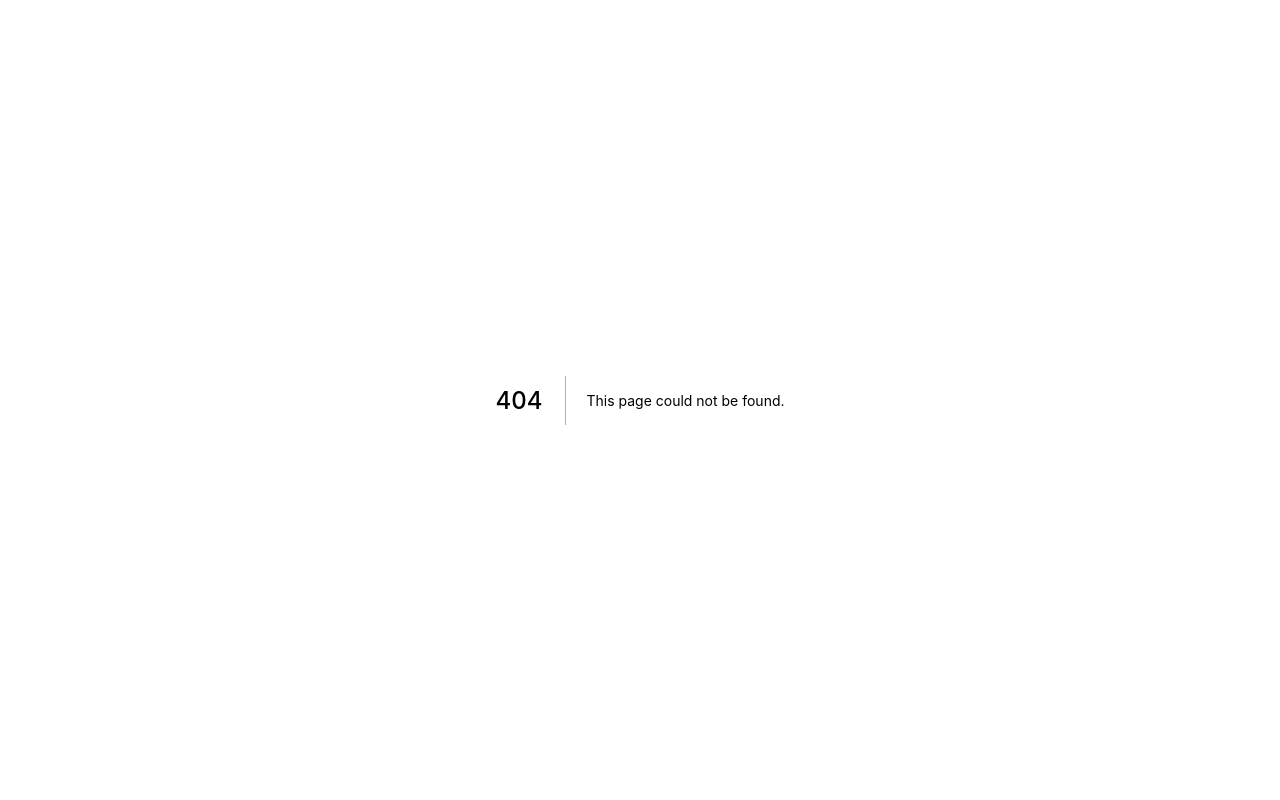
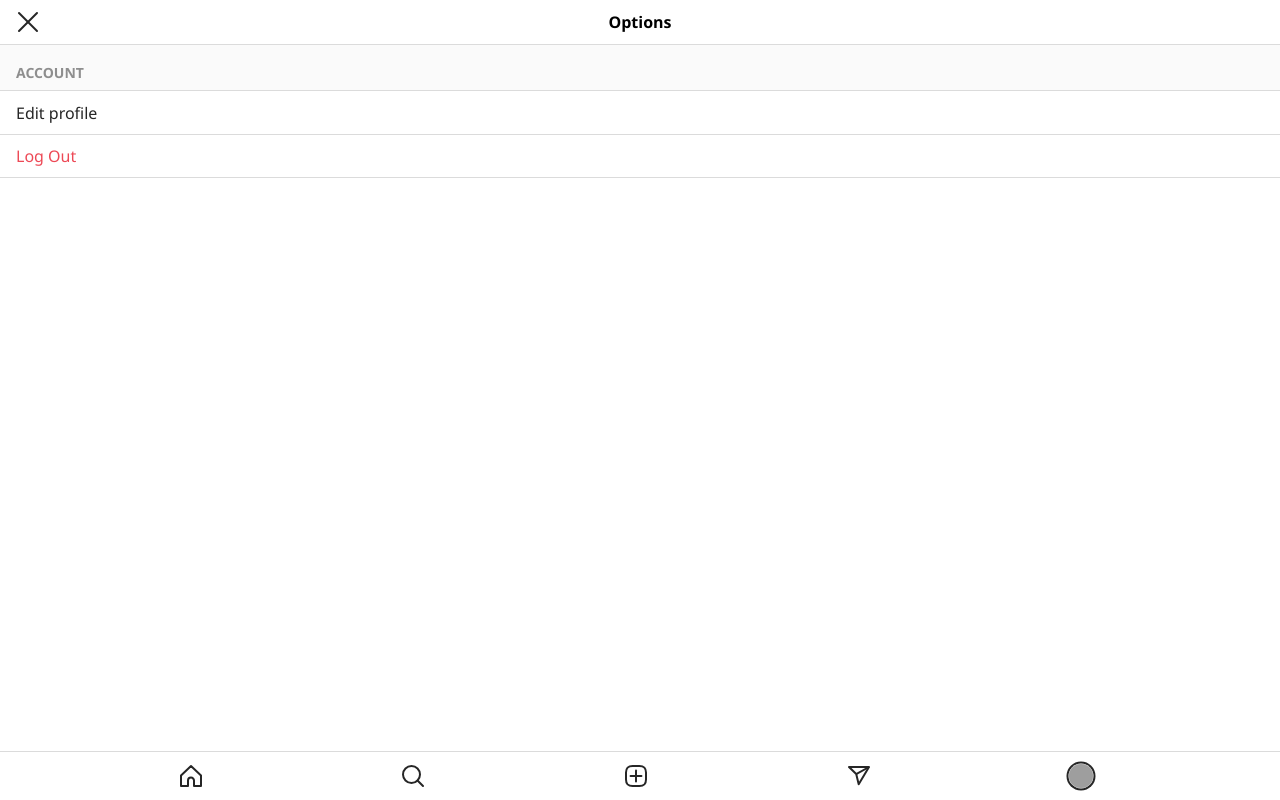
Before and after one commit to lvquang0507/Next-Instagem, a Next.js app: page /1/options in a window 1280 px wide. Before the commit this address had no page. Built offline with nearby package versions, Linux system fonts and the light colour scheme; grey boxes are pictures that could not be loaded.

Commit message:
add profile & option

```diff
--- /dev/null
+++ b/components/Profile/Profile.tsx
@@ -0,0 +1,80 @@
+import Image from "next/image";
+import React from "react";
+import Post from "@public/images/Post/post.svg";
+import Feed from "@public/images/Feed/feed.svg";
+import Saved from "@public/images/Saved/saved.svg";
+import Tagged from "@public/images/Tagged/tagged.svg";
+import NoPost from "./NoPost";
+import SavedPost from "./SavedPost";
+
+type Props = {};
+
+const Profile = (props: Props) => {
+    return (
+        <div className="absolute top-[44px] pt-4 max-h-[calc(100vh-93px)] overflow-y-scroll">
+            <header className="flex flex-row mx-4 mb-[24px]">
+                <div className=" flex !w-[77px] h-[77px] items-center relative">
+                    <Image
+                        src="https://source.unsplash.com/random"
+                        className="rounded-full"
+                        alt="avatar"
+                        objectFit="cover"
+                        layout="fill"
+                    />
+                </div>
+                <section className="flex flex-col gap-y-[13px] ml-[28px] ">
+                    <div className="w-[250px] overflow-x-hidden">
+                        <h2 className="text-[28px] font-light text-38 !text-ellipsis whitespace-nowrap leading-[32px] overflow-x-hidden overflow-y-hidden">
+                            why this is not ellipsis abc xuz
+                        </h2>
+                    </div>
+                    <div className="rounded border-inputBorder border-[1px] text-[14px] font-semibold flex items-center justify-center px-[9px] py-[5px] leading-[18px]">
+                        <button>Edit profile</button>
+                    </div>
+                </section>
+            </header>
+            <div className="px-4 pb-[21px] text-[14px] font-normal leading-[18px]">
+                <div className="font-semibold">what will become of me</div>
+                <div>Infinite sky</div>
+            </div>
+            <ul className="flex flex-row justify-around py-3 border-t-[1px] border-inputBorder text-center">
+                <li className="w-[33.33%]">
+                    <div className="flex flex-col items-center text-[14px] leading-[18px]">
+                        <span className="font-semibold">0</span>
+                        <span className="text-142">posts</span>
+                    </div>
+                </li>
+                <li className="w-[33.33%]">
+                    <div className="flex flex-col items-center text-[14px] leading-[18px]">
+                        <span className="font-semibold">0</span>
+                        <span className="text-142">followers</span>
+                    </div>
+                </li>
+                <li className="w-[33.33%]">
+                    <div className="flex flex-col items-center text-[14px] leading-[18px]">
+                        <span className="font-semibold">0</span>
+                        <span className="text-142">following</span>
+                    </div>
+                </li>
+            </ul>
+            <div className="flex flex-row items-center justify-center border-[1px] border-t-inputBorder border-b-142">
+                <div className="w-[25%] h-[44px] flex items-center justify-center">
+                    <Post />
+                </div>
+                <div className="w-[25%] h-[44px] flex items-center justify-center">
+                    <Feed />
+                </div>
+                <div className="w-[25%] h-[44px] flex items-center justify-center">
+                    <Saved />
+                </div>
+                <div className="w-[25%] h-[44px] flex items-center justify-center">
+                    <Tagged />
+                </div>
+            </div>
+            {/* <NoPost /> */}
+            <SavedPost />
+        </div>
+    );
+};
+
+export default Profile;
--- /dev/null
+++ b/pages/[username]/options.tsx
@@ -0,0 +1,33 @@
+import BottomNavbar from "@components/BottomNavbar";
+import Header from "@components/Header";
+import React from "react";
+
+const Options = () => {
+    return (
+        <>
+            <Header
+                displayTitle={true}
+                title="Options"
+                displayCloseBtn={true}
+            />
+            <div className="absolute top-[44px] w-full bg-250">
+                <div className="w-full">
+                    <h3 className="mx-4 mt-5 mb-2 text-[14px] font-semibold leading-[18px] text-142">
+                        ACCOUNT
+                    </h3>
+                    <div className="px-4 text-38 h-[44px] border-t-[1px] border-inputBorder w-full bg-white flex justify-between items-center">
+                        <div>Edit profile</div>
+                        <div className="arrow-right-phone"></div>
+                    </div>
+                    <div className="px-4 text-38 h-[44px] border-t-[1px] border-b-[1px] border-inputBorder w-full bg-white flex justify-between items-center">
+                        <div className="text-errorOrDestructive">Log Out</div>
+                        <div className="arrow-right-phone"></div>
+                    </div>
+                </div>
+            </div>
+            <BottomNavbar />
+        </>
+    );
+};
+
+export default Options;
```
